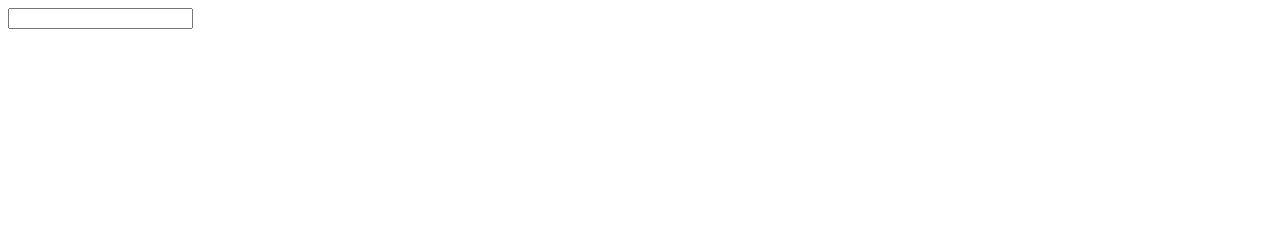
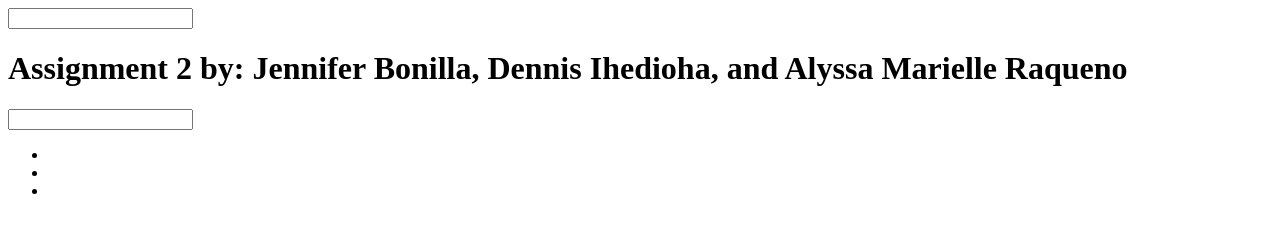
Before and after one commit to dennisihedioha/INST377-Assignment2, a website: page public/index.html in a window 1280 px wide. Drawn offline with nearby package versions, Linux system fonts and the light colour scheme.

Commit message:
Update index.html

```diff
--- a/public/index.html
+++ b/public/index.html
@@ -2,17 +2,27 @@
 <html lang="en">
 <head>
     <title>Assignment 2</title>
+    <title>INST 377 Assignment 2</title>
     <link rel="stylesheet" type="text/css" href="styles.css" />
     <script
     src="https://code.jquery.com/jquery-3.5.1.slim.min.js"
-    integrity="sha256-4+XzXVhsDmqanXGHaHvgh1gMQKX40OUvDEBTu8JcmNs="
-    crossorigin="anonymous"
+@@ -10,8 +10,17 @@
   ></script>
 </head>
 <body>
-    <form>
+    <form class= "form">
         <input type="text" id="search" name="search">
+
+    <h1>Assignment 2 by: Jennifer Bonilla, Dennis Ihedioha, and Alyssa Marielle Raqueno</h1>
+        <input type="text" id="search" name="search">
+        <div class="filteredList">
+            <ul>
+                <li><!-- Restaurant Name --> </li>
+                <li><!-- Restaurant Address --> </li>
+                <li><!-- Restaurant Category --> </li>
+            </ul>
+
+        </div>
     </form>
 
 </body>
-</html>
```
